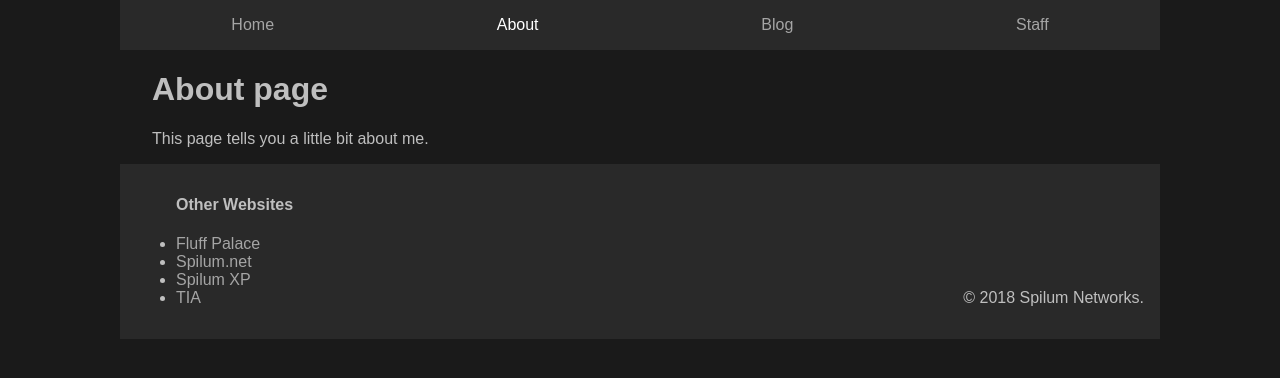
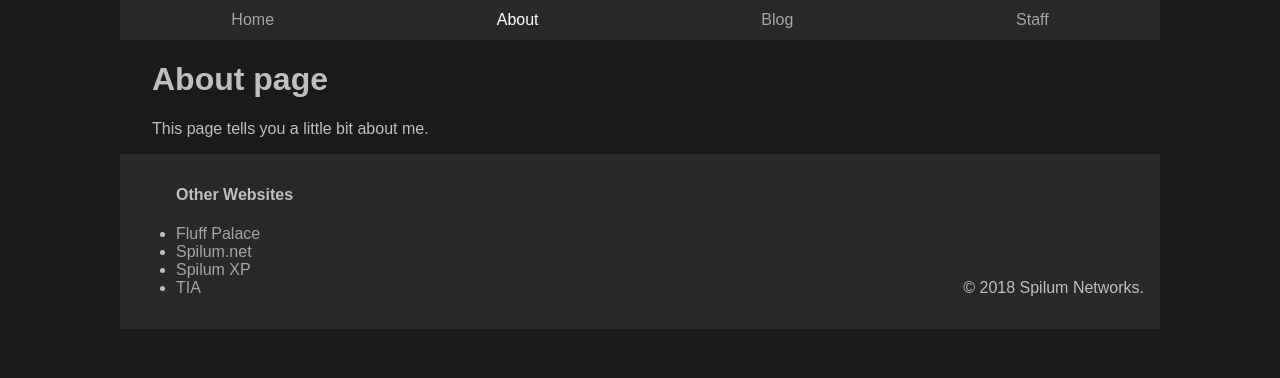
Before and after one commit to SpilumNet/Website, a Jekyll site: the page built from about.md, in a window 1280 px wide. Shown: the top 378 px of the page. Built offline with Jekyll 4.4.1, drawn with Linux system fonts in a browser that asks for light colours.

Commit message:
Navbar link buttons improvement

```diff
--- a/_sass/main.scss
+++ b/_sass/main.scss
@@ -11,6 +11,7 @@ a {
   text-decoration: none;
   transition: 0.3s;
   background-color: #292929;
+
 }
 
 a:hover {
@@ -18,12 +19,14 @@ a:hover {
 }
 
 nav {
-  padding-top: 1em;
-  padding-bottom: 1em;
   background-color: #292929;
   display: grid;
   grid-auto-flow: column;
   text-align: center;
+}
+
+nav a {
+  line-height: 2.5em;
 }
 
 footer {
```
Also changed, not shown: 10 other files.
